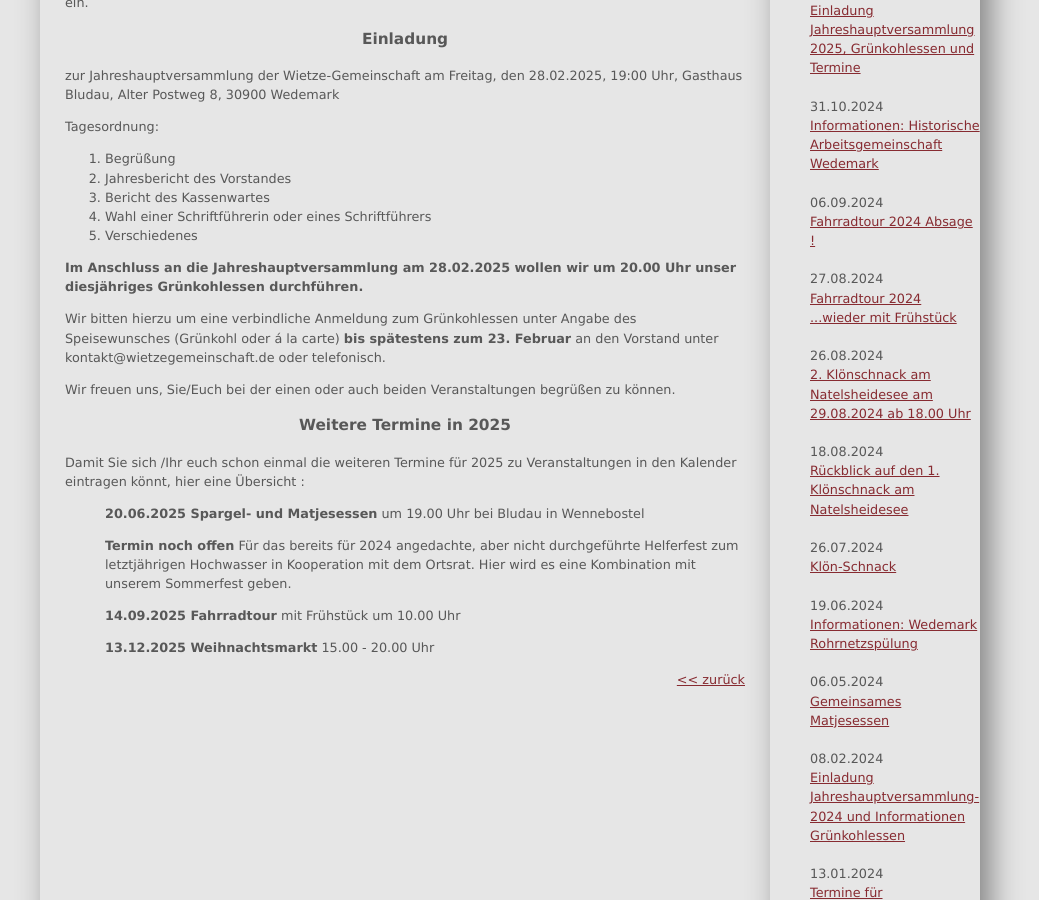
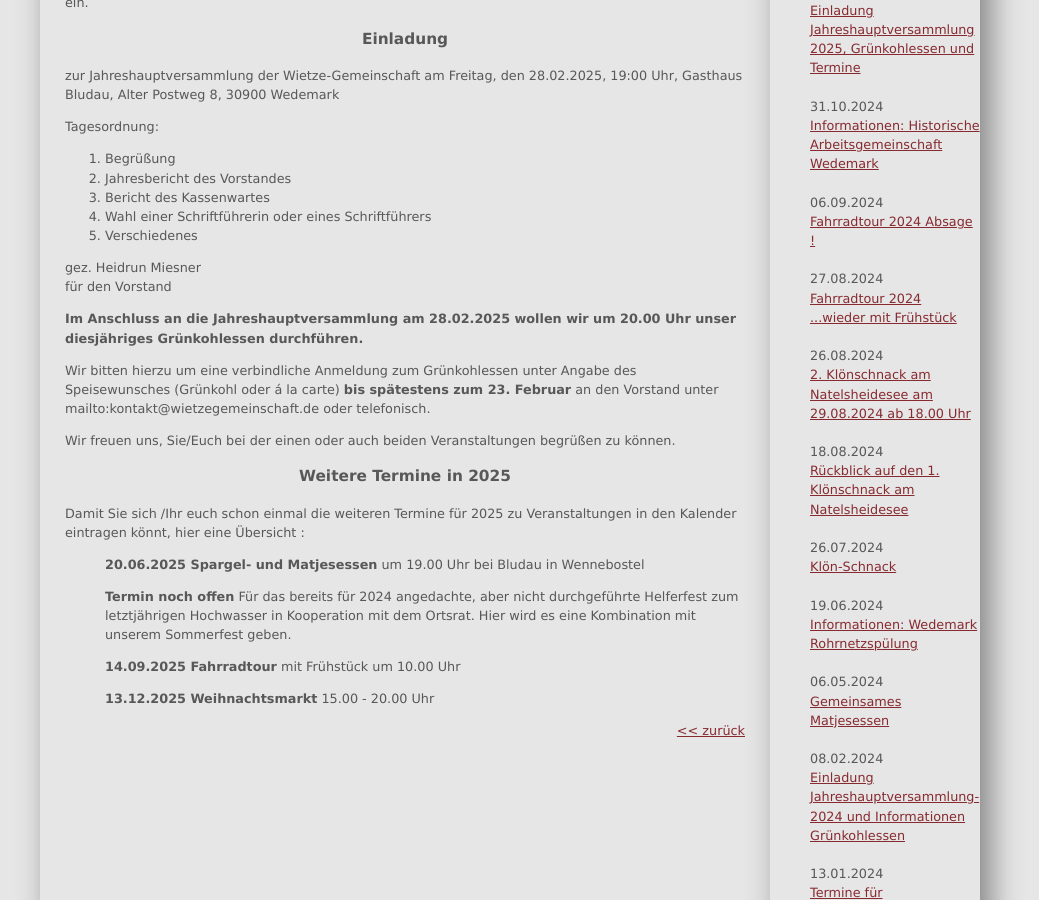
Before and after one commit to car-hei/wietze-gemeinschaft.github.io, a Jekyll site: the page built from _posts/2025-01-28-Einladung_JHV_2025_Grünkohlessen_und_Termine.md, in a window 1280 px wide and 900 px high, scrolled down 383 px. Shown: the whole window, without its empty margins (130-1169 px from the left). Built offline with Jekyll 4.4.1, drawn with Linux system fonts in a browser that asks for light colours.

Commit message:
Update 2025-01-28-Einladung_JHV_2025_Grünkohlessen_und_Termine.md

```diff
--- a/_posts/2025-01-28-Einladung_JHV_2025_Grünkohlessen_und_Termine.md
+++ b/_posts/2025-01-28-Einladung_JHV_2025_Grünkohlessen_und_Termine.md
@@ -19,6 +19,9 @@ Tagesordnung:
 4.	Wahl einer Schriftführerin oder eines Schriftführers
 5.	Verschiedenes
 
+gez. Heidrun Miesner
+für den Vorstand
+
 
 
 **Im Anschluss an die Jahreshauptversammlung am 28.02.2025 wollen wir um
@@ -26,7 +29,7 @@ Tagesordnung:
 
 
 Wir bitten hierzu um eine verbindliche Anmeldung zum Grünkohlessen unter Angabe des Speisewunsches (Grünkohl oder á la carte) **bis spätestens zum 23. Februar**
-an den Vorstand unter   kontakt@wietzegemeinschaft.de   oder telefonisch.
+an den Vorstand unter   mailto:kontakt@wietzegemeinschaft.de   oder telefonisch.
 
 
 Wir freuen uns, Sie/Euch bei der einen oder auch beiden Veranstaltungen begrüßen zu können.
```
